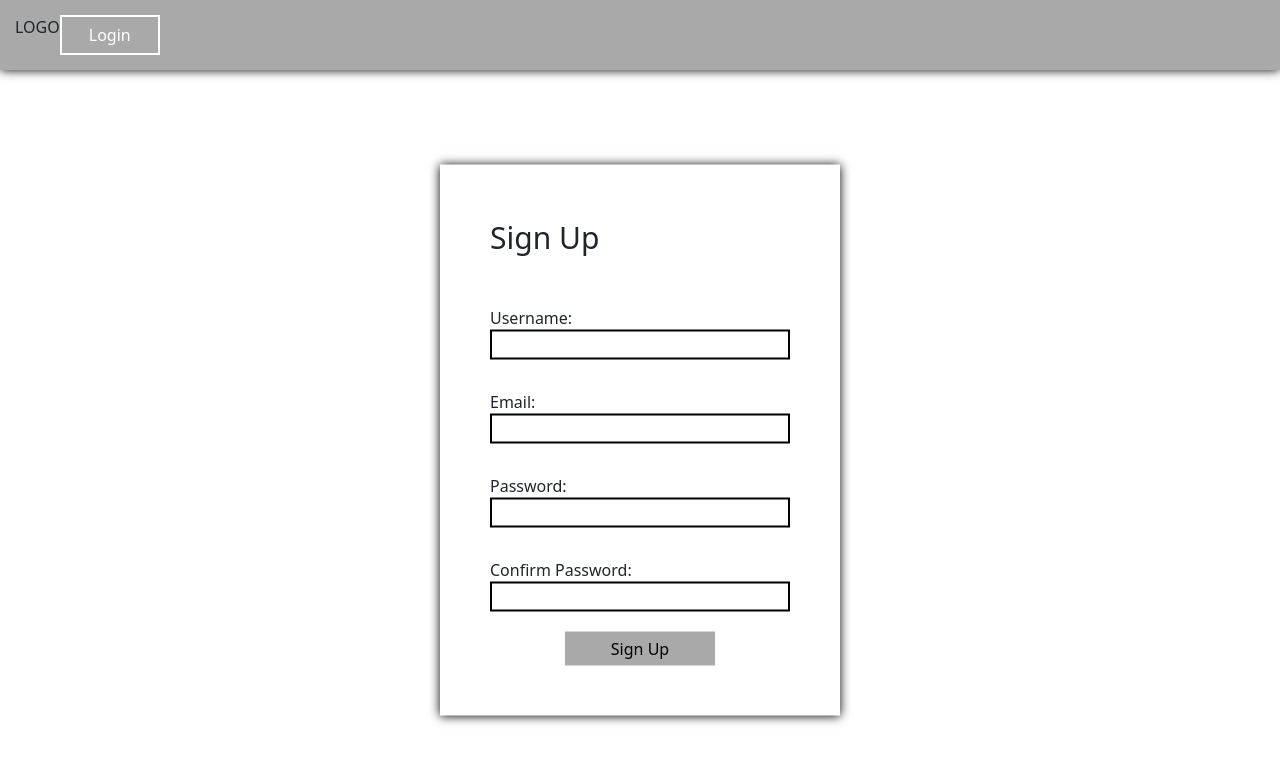
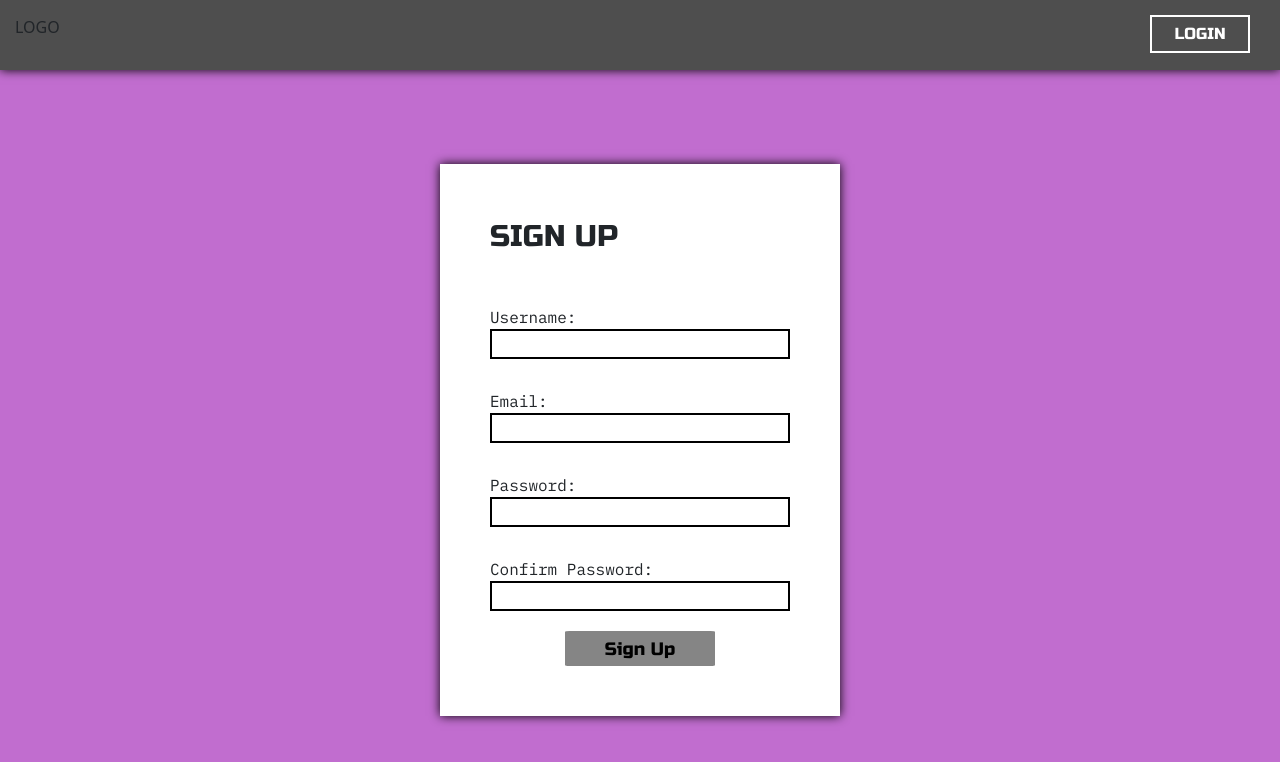
Before and after one commit to GTWebArcade/webarcade-webapp, a React (Create React App) app: page /sign-up in a window 1280 px wide. Shown: the top 762 px of the page. Built offline with nearby package versions, Linux system fonts and the light colour scheme; no server answers.

Commit message:
Styles for the Sign-Up page

```diff
--- a/public/index.html
+++ b/public/index.html
@@ -29,6 +29,8 @@
   <body>
     <noscript>You need to enable JavaScript to run this app.</noscript>
     <div id="root"></div>
+    <link rel="stylesheet" href="https://fonts.googleapis.com/css?family=Russo%20One">
+    <link rel="stylesheet" href="https://fonts.googleapis.com/css?family=IBM%20Plex%20Mono">
     <!--
       This HTML file is a template.
       If you open it directly in the browser, you will see an empty page.
--- a/src/component/sign-up/index.js
+++ b/src/component/sign-up/index.js
@@ -54,11 +54,11 @@ function SignUpPage() {
     <div className={styles.signupContainer}>
       <div className={styles.header}>
           <p>LOGO</p>
-          <button className={styles.loginButton} onClick={navigateLogin}>Login</button>
+          <button className={styles.loginButton} onClick={navigateLogin}>LOGIN</button>
       </div>
       <div className={styles.signupArea}>
         <div className={styles.inSignup}>
-          <p className={styles.title}>Sign Up</p>
+          <p className={styles.title}>SIGN UP</p>
           <div className={styles.infoSec}>
             <div className={styles.info}>
                 <label>Username:</label>
--- a/src/component/sign-up/styles.module.css
+++ b/src/component/sign-up/styles.module.css
@@ -1,11 +1,12 @@
 .signupContainer {
-    background-color: grey;
+    background-color: #C16DCF;
+    height: 100vh;
 }
 
 .header {
     display: flex;
     flex-direction: row;
-    background-color: darkgray;
+    background-color: #4e4e4e;
     box-shadow: 0px 0px 10px black;
     padding: 15px;
 }
@@ -14,6 +15,10 @@
     border: 2px solid white;
     color: white;
     max-width: 100px;
+    position: fixed;
+    right: 30px;
+    background-color: #4e4e4e;
+    font-family: Russo One;
 }
 
 .inSignup {
@@ -30,10 +35,12 @@
     top: 55%;
     left: 50%;
     transform: translate(-50%, -50%);
+    font-family: IBM Plex Mono;
 }
 
 .title {
     font-size: 30px;
+    font-family: "Russo One";
 }
 
 .infoSec {
@@ -58,13 +65,20 @@
 .sbtnContainer {
     padding-top: 20px;
     text-align: center;
+    font-family: Russo One;
+    font-style: normal;
+    font-weight: 400;
+    font-size: 18px;
+    line-height: 14px;
+    text-transform: uppercase;
 }
 
-button {
+.sbtnContainer button {
     border: none;
     width: 50%;
+    height: 35px;
     padding: 5px;
     border-radius: 3%;
-    background-color: darkgray;
-    font-family: IBM Piex Mono;
+    background-color: #858585;
+    font-family: Russo One;
 }
```
